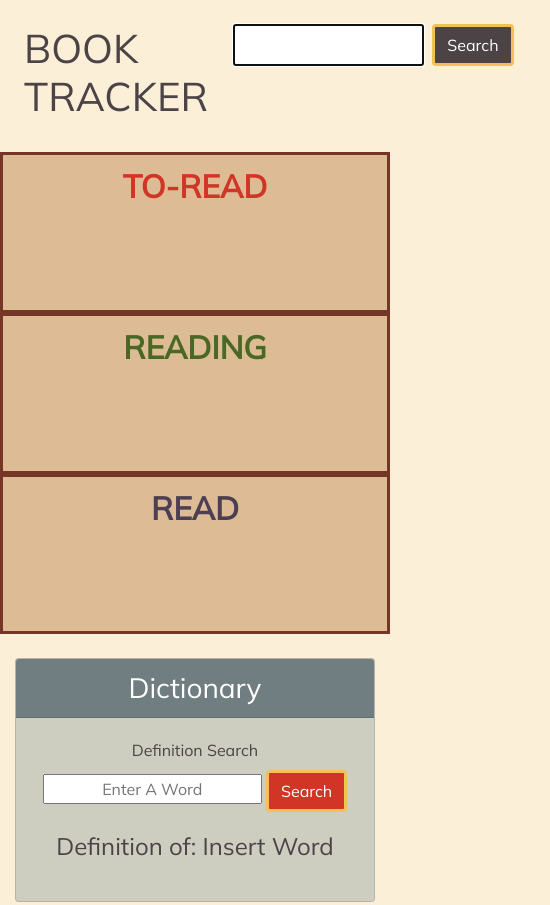
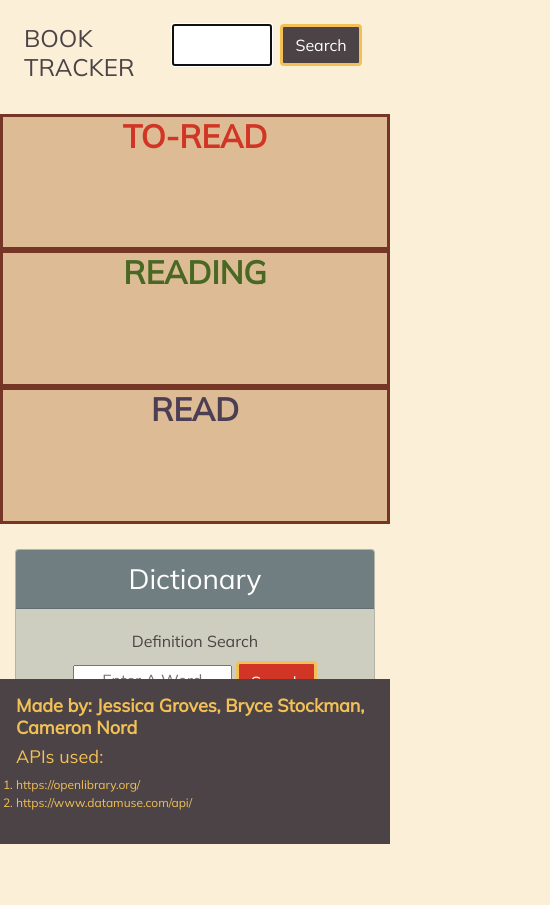
Before and after one commit to BryceStockman/personal-library-tracker, a plain HTML site: page index.html in a window 390 px wide. Shown: the top 905 px of the page, 550 px wide, since content can reach past the window. Drawn offline with nearby package versions, Linux system fonts and the light colour scheme; a web font is replaced by a local one.

Commit message:
more css styling for responsiveness

```diff
--- a/assets/css/style.css
+++ b/assets/css/style.css
@@ -20,11 +20,12 @@ body {
   background-color: var(--main-bg-color);
   font-family: 'Mulish', sans-serif;
   color: var(--primary-color);
-  min-height: 100vh;
+  padding-bottom: 70px;
 }
 
 main {
   margin-bottom: 3rem;
+  min-height: 150vh;
 }
 
 h1 {
@@ -79,6 +80,7 @@ h6:hover {
 /* BOOK SHELF STYLES */
 #book-container {
   padding: 0;
+  margin-bottom: 75px;
 }
 
 .secondary-bg {
@@ -115,6 +117,10 @@ h6:hover {
   min-height: 10vh;
 }
 
+.col {
+  padding: 0 5px;
+}
+
 /* DICTIONARY STYLES */
 .card {
   background-color: var(--tertiary-bg-faded);
@@ -125,11 +131,14 @@ h6:hover {
   color: white;
 }
 
+.form-input {
+  width: 100%;
+}
+
 /* FOOTER STYLES */
 footer {
   background: var(--primary-color);
   justify-content: space-between;
-  bottom: 0;
   width: 100%;
 }
 
@@ -174,3 +183,42 @@ footer ol li {
 .dropover-active {
   background-color: var(--primary-color);
 }
+
+/* MEDIA QUERIES */
+
+@media (min-width: 1750px) {
+  .container {
+    max-width: 1700px;
+  }
+}
+
+@media (min-width: 1400px) {
+  .container {
+    min-width: 1400px;
+  }
+}
+
+@media (max-width: 1200px) {
+  #book-container {
+    margin-bottom: 25px;
+  }
+  .form-input {
+    width: 50%;
+  }
+}
+
+@media (max-width: 675px) {
+  h1 {
+    font-size: 24px;
+  }
+  .book-search {
+    padding: 8px;
+  }
+  footer h2,
+  footer h3 {
+    font-size: 18px;
+  }
+  footer ol li {
+    font-size: 12px;
+  }
+}
--- a/assets/js/script.js
+++ b/assets/js/script.js
@@ -173,7 +173,7 @@ var addBookToShelf = function (selectedBookId) {
       var bookshelfRow = document.querySelector('.bookshelf-row');
       bookshelfRow.classList.add('drag-target');
       var bookDisplayContainer = document.createElement('div');
-      bookDisplayContainer.classList.add('book-display', 'text-center', 'p-2');
+      bookDisplayContainer.classList.add('book-display', 'col', 'text-center');
       var imageAnchor = document.createElement('a');
       imageAnchor.setAttribute('href', '');
       imageAnchor.classList.add('book-cover');
--- a/index.html
+++ b/index.html
@@ -61,10 +61,7 @@
     <!-- CONTAINER FOR BOOK ROWS AND DICTIONARY -->
     <main id="main-container" class="container mt-2">
       <div class="row">
-        <section
-          id="book-container"
-          class="container col-sm-12 col-lg-8 secondary-bg"
-        >
+        <section id="book-container" class="col-lg-12 col-xl-9 secondary-bg">
           <!-- FIRST COLUMN: TO-READ -->
           <div class="col to-read-col">
             <h2 id="to-read-shelf" class="text-center text-uppercase mb-2">
@@ -73,7 +70,7 @@
 
             <div
               id="list-to-read"
-              class="bookshelf-row row justify-content-center drag-target"
+              class="bookshelf-row row d-flex drag-target"
             ></div>
           </div>
 
@@ -84,13 +81,7 @@
             </h2>
             <div
               id="list-reading"
-              class="
-                bookshelf-row
-                row
-                justify-content-center
-                align-content-center
-                drag-target
-              "
+              class="bookshelf-row row d-flex drag-target"
             ></div>
           </div>
 
@@ -101,19 +92,13 @@
             </h2>
             <div
               id="list-read"
-              class="
-                bookshelf-row
-                row
-                justify-content-center
-                align-content-center
-                drag-target
-              "
+              class="bookshelf-row row d-flex flex-wrap drag-target"
             ></div>
           </div>
         </section>
 
         <!-- ASIDE FOR DICTIONARY -->
-        <aside class="container dictionary col-sm-12 col-lg-4 text-center my-4">
+        <aside class="dictionary col-lg-12 col-xl-3 text-center">
           <div class="dictionary-form card">
             <h3 class="form-title card-header">Dictionary</h3>
             <form class="card-body">
@@ -195,15 +180,15 @@
       </div>
     </div>
 
-    <footer>
+    <footer class="fixed-bottom">
       <div class="container p-3">
         <div class="row">
-          <h2 class="col-8 text-left align-self-center">
+          <h2 class="col-md-8 text-left align-self-center">
             Made by: Jessica Groves, Bryce Stockman, Cameron Nord
           </h2>
-          <div class="col-4 text-left">
-            <h3>APIs used:</h3>
-            <ol>
+          <div class="d-flex row col-md-4 text-left">
+            <h3 class="col-12">APIs used:</h3>
+            <ol class="col-12 text-wrap">
               <li>https://openlibrary.org/</li>
               <li>https://www.datamuse.com/api/</li>
             </ol>
```
